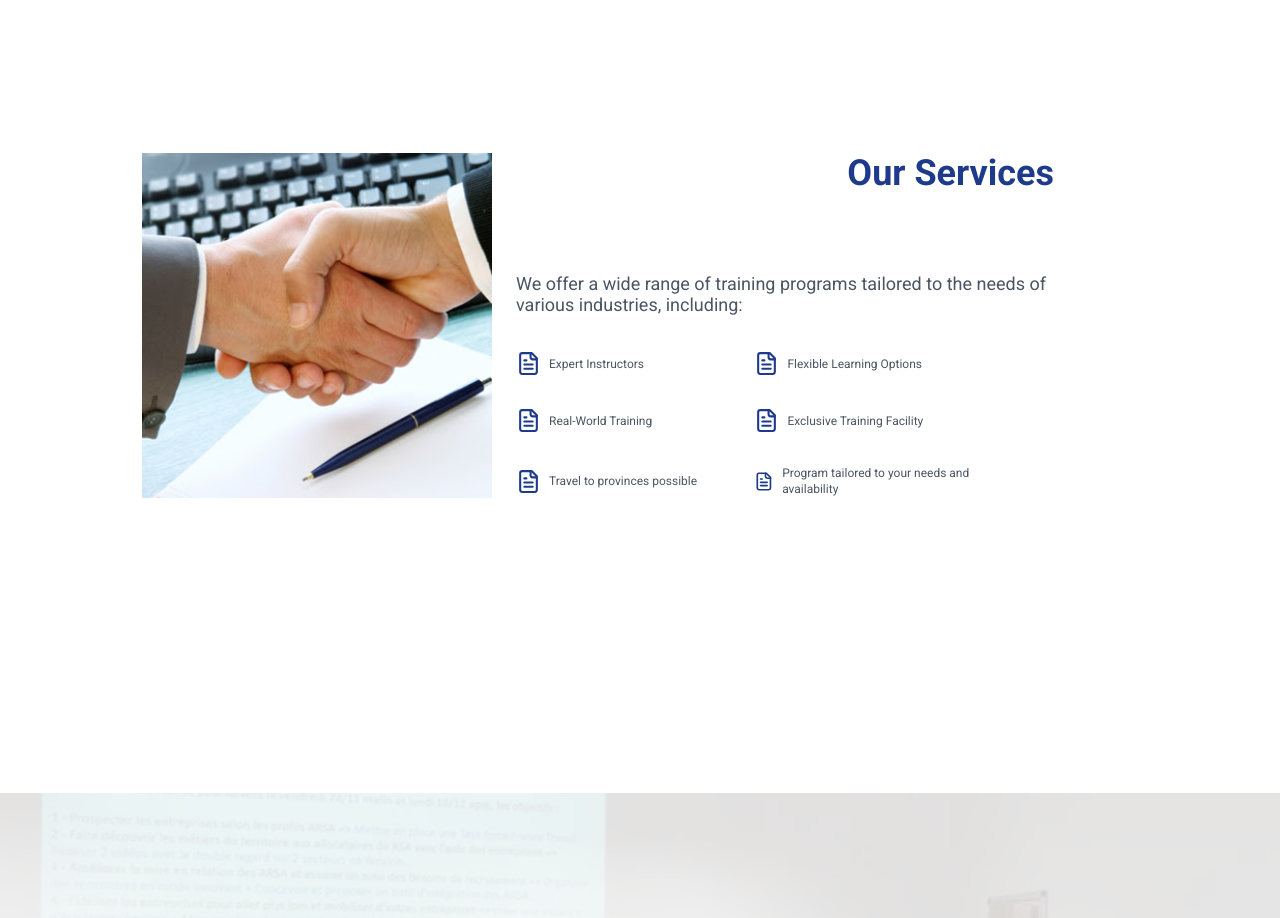
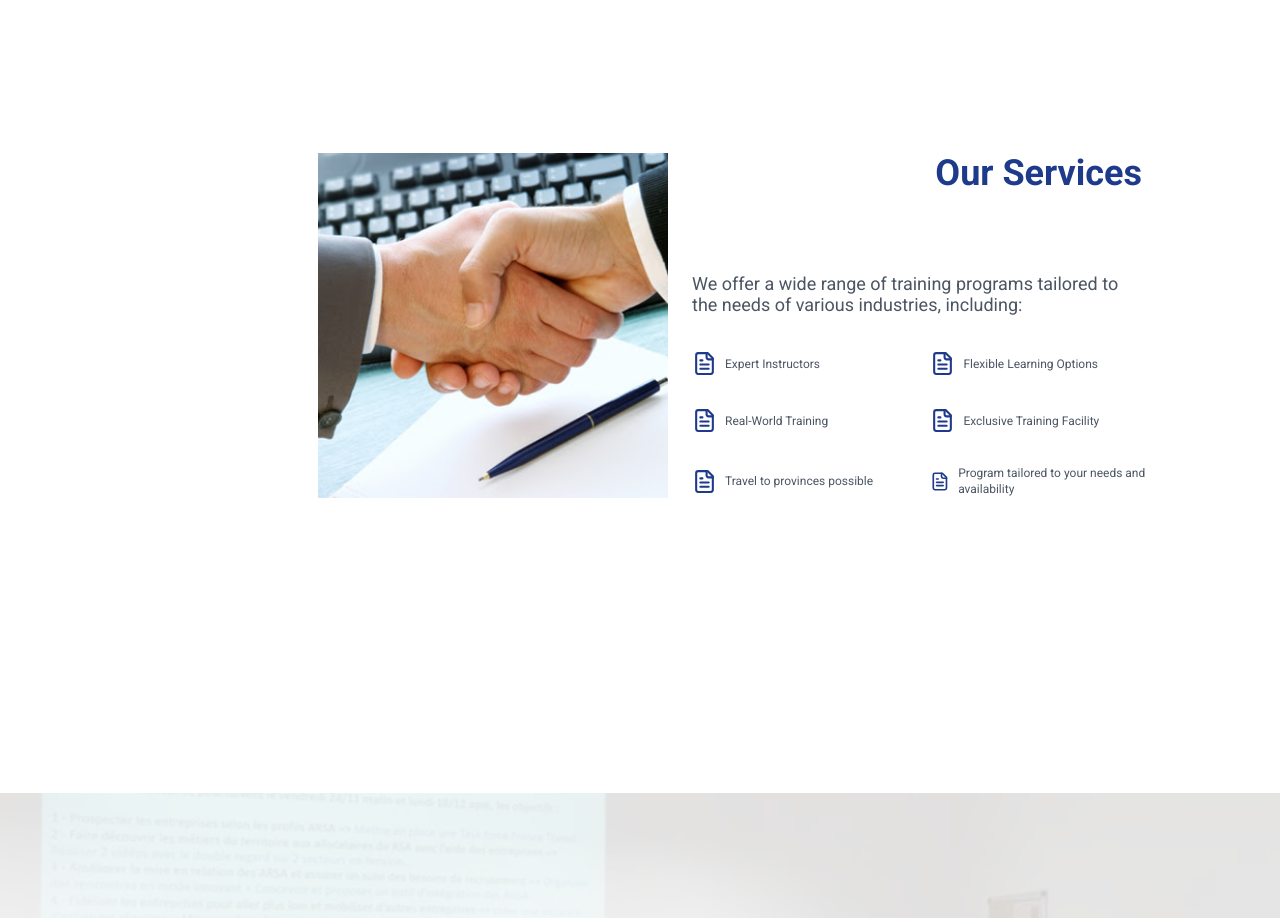
Before and after one commit to Stephanorova/Ajour_Site_web_Techskills, a React (Create React App) app: page / in a window 1280 px wide. Shown: the part 3220-4138 px from the top of the page. Built offline with nearby package versions, Linux system fonts and the light colour scheme.

Commit message:
change position

```diff
--- a/src/Accueil/Ourservice/Service.jsx
+++ b/src/Accueil/Ourservice/Service.jsx
@@ -11,7 +11,7 @@ const ServiceItem = ({ text }) => (
 
 const Service = () => {
   return (
-    <div className="flex flex-col md:flex-row max-w-6xl mx-auto bg-white p-8 border border-purple-500 ml-[80px] ml-[16rem] gap-[1.5rem]">
+    <div className="flex flex-col md:flex-row max-w-6xl mx-auto bg-white p-8 border border-purple-500 ml-[16rem] gap-[1.5rem]">
     <div className="imagegauche">
       <img
         src="/image/bonjour.jpg"
```
